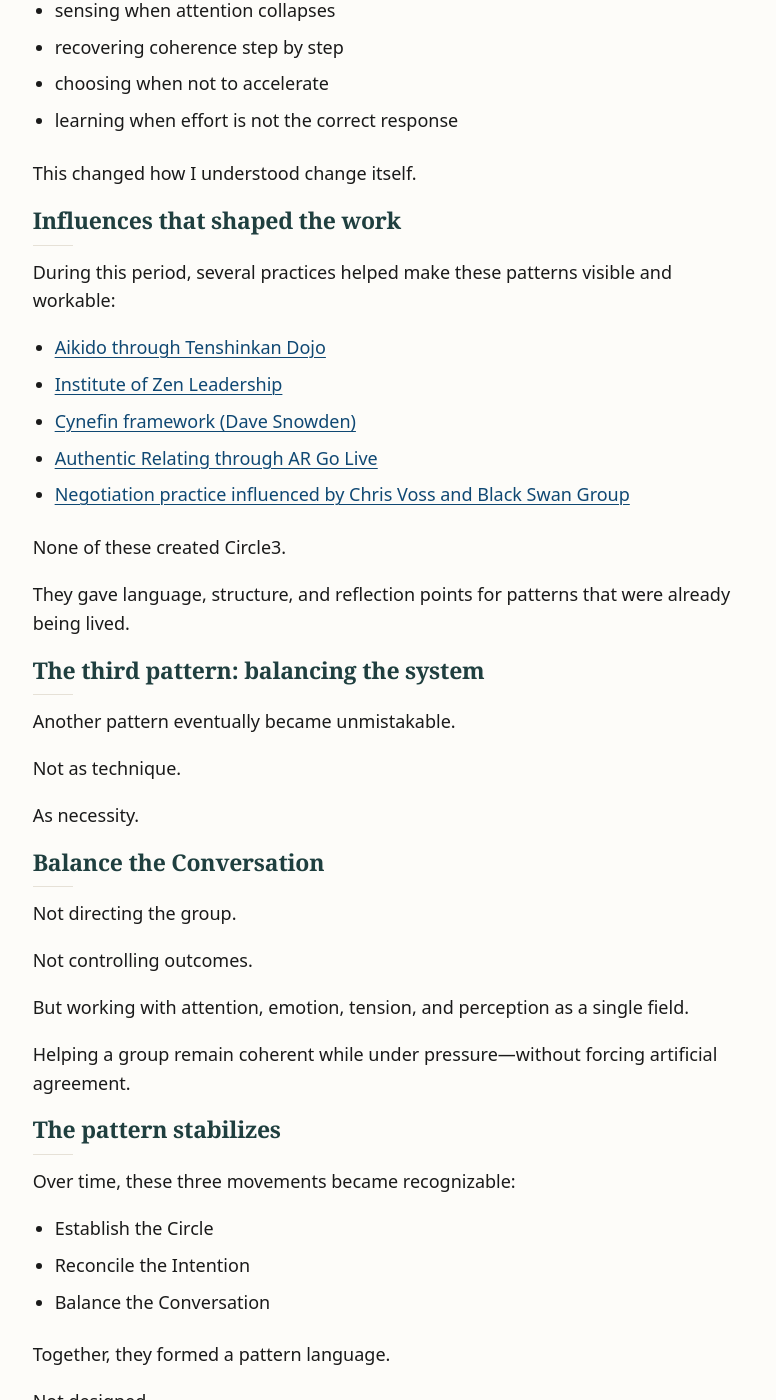
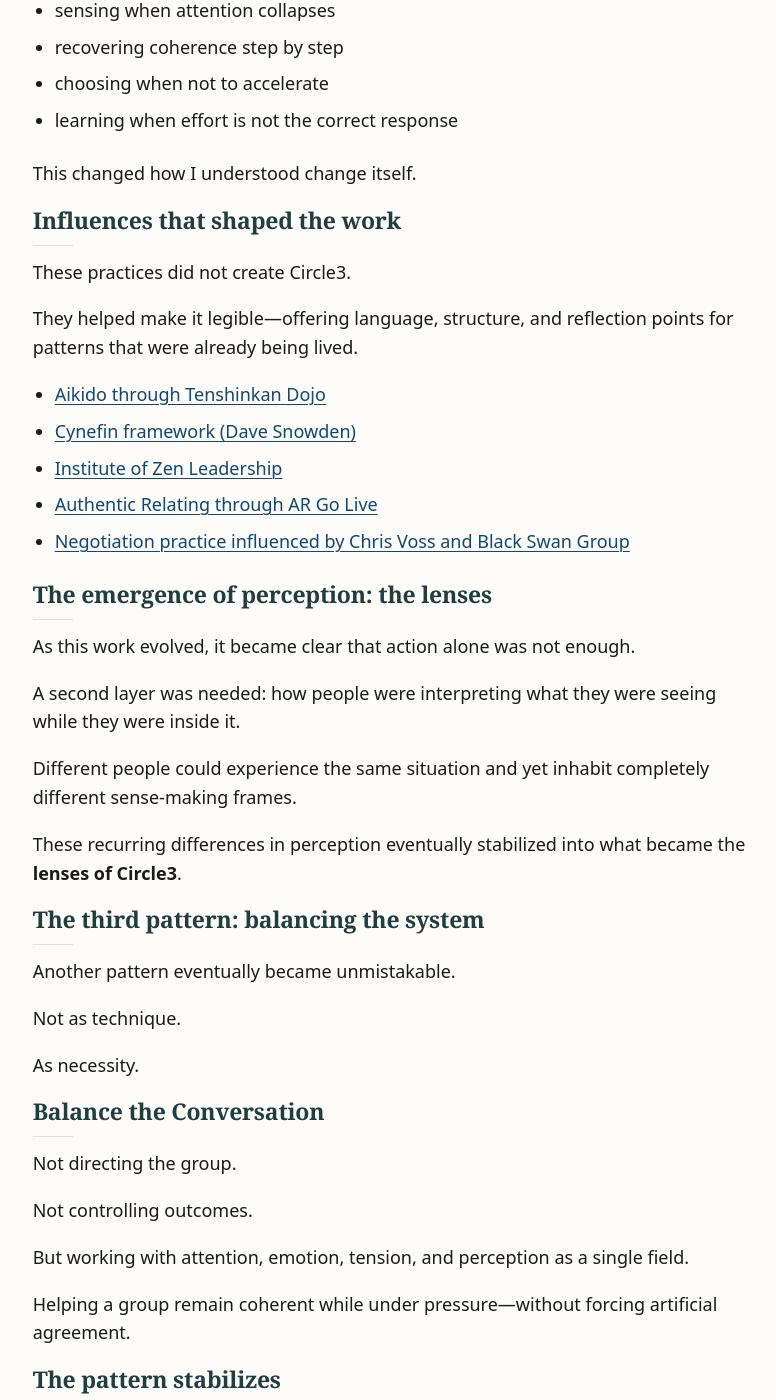
Before and after one commit to basil-family-lab/circle, a Jekyll site: the page built from moves/origin.md, in a window 1280 px wide and 1400 px high, scrolled down 4174 px. Shown: the whole window, without its empty margins (247-1023 px from the left). Built offline with Jekyll 4.4.1, drawn with Linux system fonts in a browser that asks for light colours.

Commit message:
refactor: origin story

```diff
--- a/moves/origin.md
+++ b/moves/origin.md
@@ -172,17 +172,25 @@ This changed how I understood change itself.
 
 ## Influences that shaped the work
 
-During this period, several practices helped make these patterns visible and workable:
+These practices did not create Circle3.
+
+They helped make it legible—offering language, structure, and reflection points for patterns that were already being lived.
 
 - [Aikido through Tenshinkan Dojo](https://japaneseculturecenter.com/classes/aikido)
+- [Cynefin framework (Dave Snowden)](https://www.youtube.com/watch?v=N7oz366X0-8)
 - [Institute of Zen Leadership](https://zenleader.global)
-- [Cynefin framework (Dave Snowden)](https://www.youtube.com/watch?v=N7oz366X0-8)
 - [Authentic Relating through AR Go Live](https://www.ar-go.live/)
 - [Negotiation practice influenced by Chris Voss and Black Swan Group](https://www.blackswanltd.com/)
 
-None of these created Circle3.
+## The emergence of perception: the lenses
 
-They gave language, structure, and reflection points for patterns that were already being lived.
+As this work evolved, it became clear that action alone was not enough.
+
+A second layer was needed: how people were interpreting what they were seeing while they were inside it.
+
+Different people could experience the same situation and yet inhabit completely different sense-making frames.
+
+These recurring differences in perception eventually stabilized into what became the **lenses of Circle3**.
 
 ## The third pattern: balancing the system
 
```
